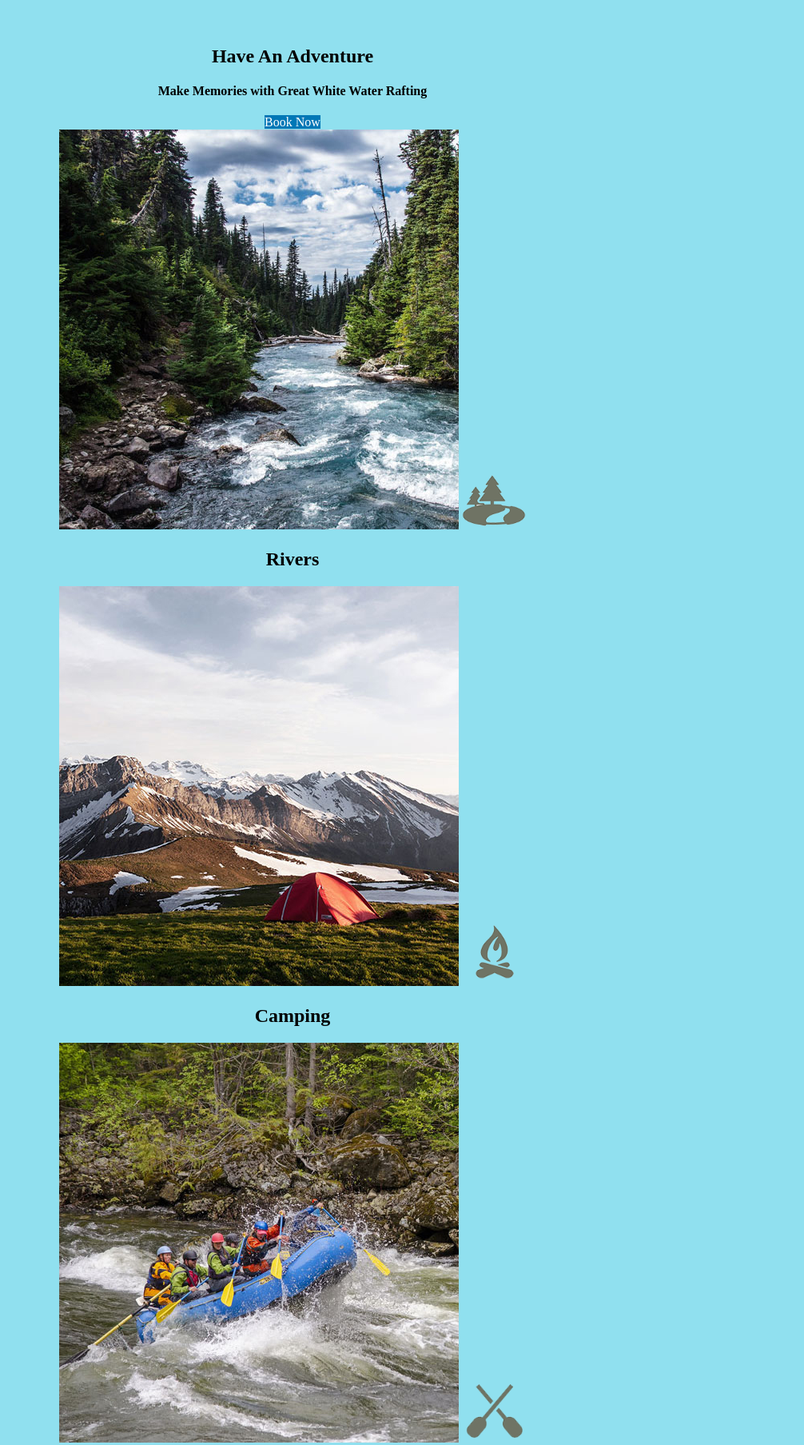
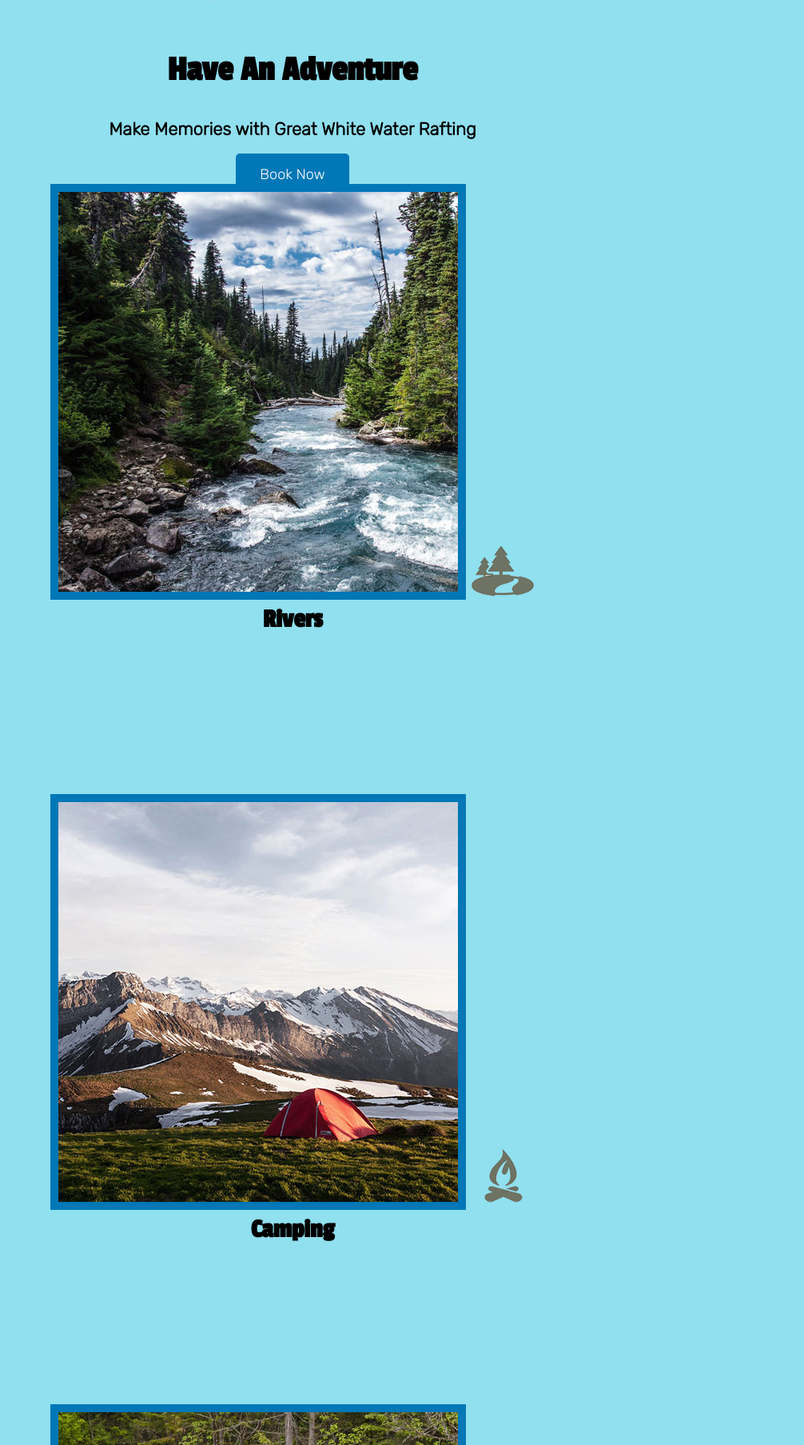
Before and after one commit to andreablake/wdd130, a plain HTML site: page wwr/index.html in a window 1280 px wide. Shown: the part 919-2726 px from the top of the page at 80% size, without its empty margins (274-1280 px from the left). Drawn offline with Linux system fonts and the light colour scheme.

Commit message:
Added fonts, margins, padding, and borders

```diff
--- a/wwr/styles/style.css
+++ b/wwr/styles/style.css
@@ -1,3 +1,30 @@
+/* Import Fonts */
+@import url('https://fonts.googleapis.com/css2?family=Passion+One&family=Rubik:wght@300&display=swap');
+
+
+.home-title {
+    font-family: 'Passion One', Verdana, sans-serif;
+    font-size: 2em;
+    margin-top: 10px;
+}
+
+h2 {
+    font-family: 'Passion One', Verdana, sans-serif;
+    margin: 0;
+}
+
+h3 {
+    font-family: 'Passion One', Verdana, sans-serif;
+}
+
+h4 {
+    font-family: Rubik, Verdana, sans-serif;
+}
+
+.card-img {
+    border: 10px solid #0077B6;
+}
+
 #content {
     max-width: 1600px;
     margin: 0 auto;
@@ -6,6 +33,7 @@
 nav a {
     text-align: center;
     text-decoration: none;
+    padding: 35px;
 }
 
 #hero-msg h1, #hero-msg h4 {
@@ -20,13 +48,24 @@ main section {
     text-align: center;
 }
 
+main section img {
+    box-sizing: border-box;
+}
+
+.mountains {
+    margin: 200px 0;
+}
+
 #background {
     height: 725px;
     background-color: #00B4D8;
 }
 
 body {
+    margin: 0;
+    padding: 0;
     background-color: #90E0EF;
+    font-size: 22px;
 }
 
 header {
@@ -42,6 +81,10 @@ nav a:hover {
     background-color: #0077B6;
     color: white;
     text-decoration: none;
+    font-size: 18px;
+    padding: 15px 30px;
+    margin-top: 50px;
+    border-radius: 5px;
 }
 
 .book:hover, .join:hover {
@@ -51,10 +94,8 @@ nav a:hover {
 
 .msg {
     background-color: #00B4D8;
-}
-
-footer {
-    background-color: #0077B6;
+    line-height: 1.5em;
+    padding: 35px;
 }
 
 .msg h2 {
@@ -63,6 +104,15 @@ footer {
 
 .msg p {
     color: white;
+    font-family: Rubik, Verdana, sans-serif;
+    font-size: .8em;
+    padding-bottom: 15px;
+}
+
+footer {
+    background-color: #0077B6;
+    padding: 25px 50px;
+    margin-top: 200px;
 }
 
 footer h3 {
@@ -78,14 +128,34 @@ footer a:hover {
     color: white;
 }
 
+footer .social img {
+    padding-top: 15px;
+}
+
 .logo, .icon {
     width: 80px;
+}
+
+.icon {
+    padding-top: 10px;
 }
 
 #hero-img {
     width: 100%;
 }
 
+#logo_link {
+    padding-top: 5px;
+}
+
 footer h3 a:hover {
     text-decoration: underline;
 }
+
+.rivers-card, .camping-card, .rapids-card {
+    margin: 200px 0;
+}
+
+a {
+    font-family: Rubik, Verdana, sans-serif;
+}
```
